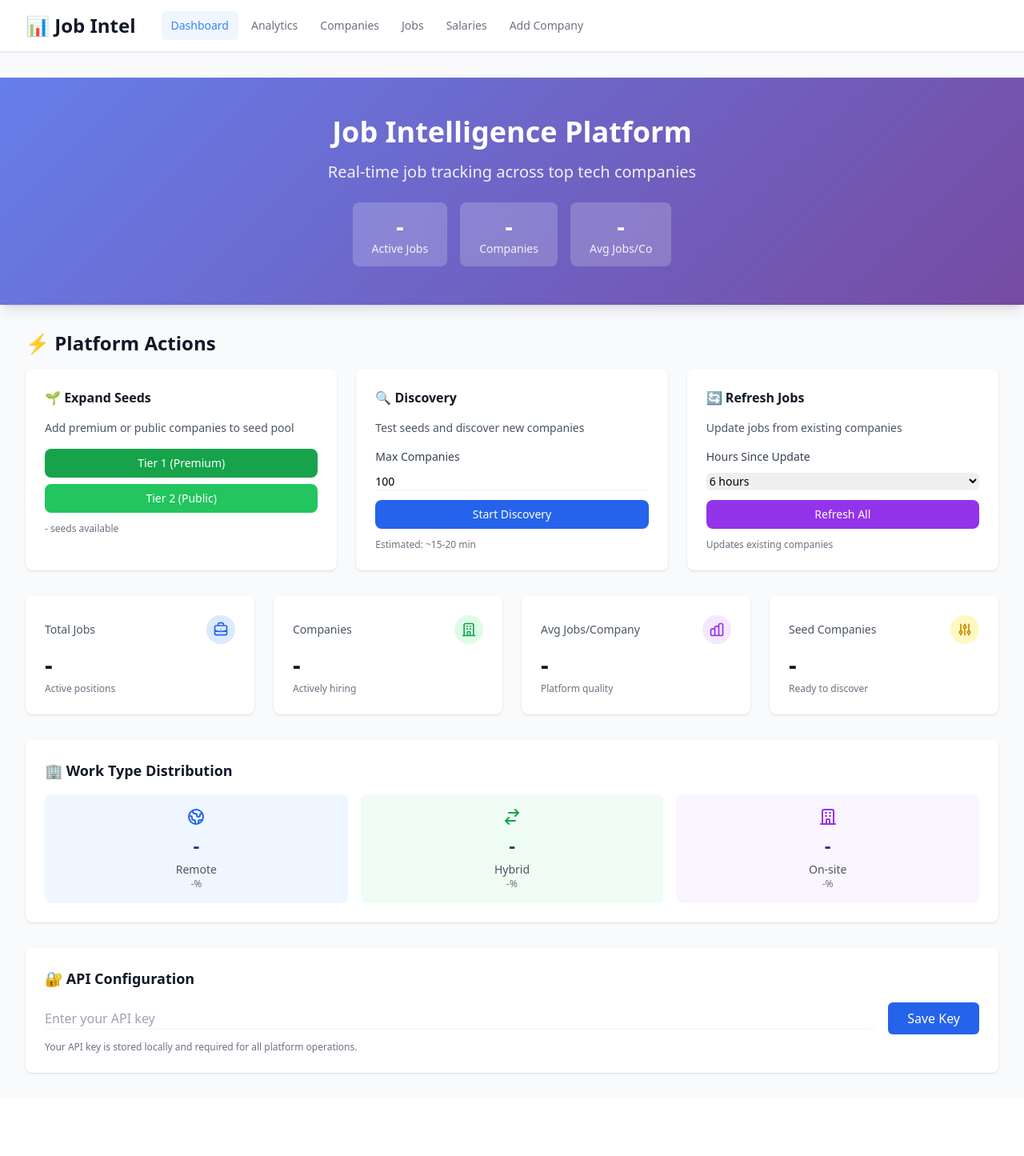
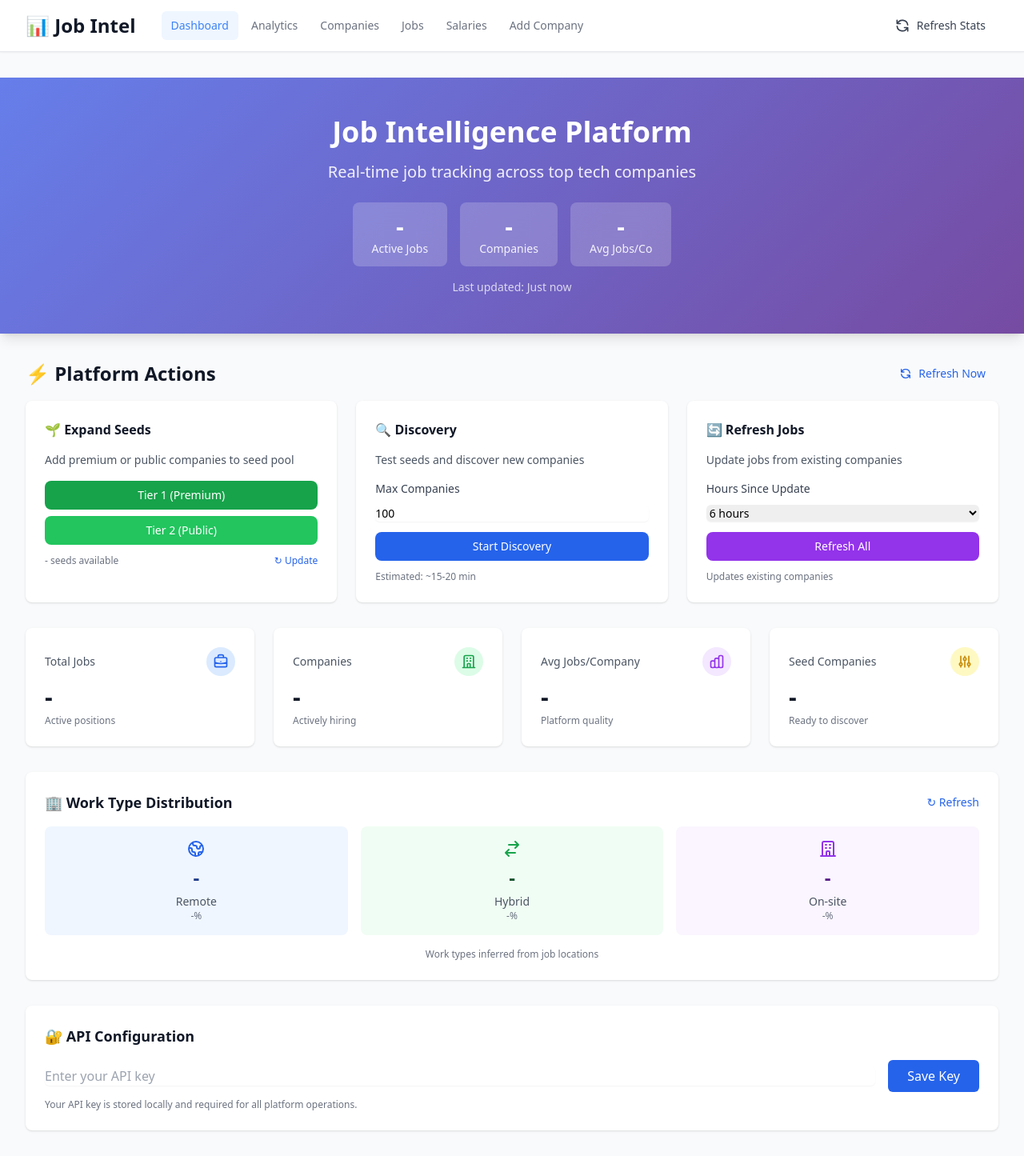
Before and after one commit to andymedici/Job-tracker, a Flask app: page /dashboard in a window 1280 px wide. Shown: the whole page at 80% size. Before the commit the page ends 1343 px from the top, so only its background shows below. Run offline with Flask 3, Linux system fonts and the light colour scheme; some libraries are stand-ins or nearby versions.

Commit message:
Update dashboard.html

```diff
--- a/templates/dashboard.html
+++ b/templates/dashboard.html
@@ -14,6 +14,17 @@
         .nav-link.active { color: #3b82f6; background-color: #eff6ff; }
         .action-btn { transition: all 0.2s ease; }
         .action-btn:hover { transform: scale(1.02); }
+        .refresh-btn {
+            animation: spin 1s linear infinite;
+            display: inline-block;
+        }
+        .refresh-btn.spinning {
+            animation: spin 1s linear infinite;
+        }
+        @keyframes spin {
+            from { transform: rotate(0deg); }
+            to { transform: rotate(360deg); }
+        }
     </style>
 </head>
 <body class="bg-gray-50">
@@ -31,6 +42,15 @@
                         <a href="/salary-insights" class="nav-link px-3 py-2 rounded-md text-sm font-medium">Salaries</a>
                         <a href="/submit-seed" class="nav-link px-3 py-2 rounded-md text-sm font-medium">Add Company</a>
                     </div>
+                </div>
+                <!-- Manual Refresh Button in Nav -->
+                <div class="flex items-center">
+                    <button id="nav-refresh-btn" class="flex items-center space-x-2 px-4 py-2 text-sm font-medium text-gray-700 hover:text-gray-900 hover:bg-gray-100 rounded-md transition">
+                        <svg id="nav-refresh-icon" class="w-5 h-5" fill="none" stroke="currentColor" viewBox="0 0 24 24">
+                            <path stroke-linecap="round" stroke-linejoin="round" stroke-width="2" d="M4 4v5h.582m15.356 2A8.001 8.001 0 004.582 9m0 0H9m11 11v-5h-.581m0 0a8.003 8.003 0 01-15.357-2m15.357 2H15"></path>
+                        </svg>
+                        <span>Refresh Stats</span>
+                    </button>
                 </div>
             </div>
         </div>
@@ -56,6 +76,10 @@
                         <div class="text-sm opacity-90">Avg Jobs/Co</div>
                     </div>
                 </div>
+                <!-- Last Updated Timestamp -->
+                <div class="mt-4 text-white text-sm opacity-75">
+                    Last updated: <span id="last-updated">Just now</span>
+                </div>
             </div>
         </div>
     </div>
@@ -65,7 +89,15 @@
 
         <!-- Platform Actions -->
         <div class="mb-8">
-            <h2 class="text-2xl font-bold text-gray-900 mb-4">⚡ Platform Actions</h2>
+            <div class="flex justify-between items-center mb-4">
+                <h2 class="text-2xl font-bold text-gray-900">⚡ Platform Actions</h2>
+                <button id="inline-refresh-btn" class="flex items-center space-x-2 px-4 py-2 text-sm font-medium text-blue-600 hover:text-blue-800 hover:bg-blue-50 rounded-md transition">
+                    <svg id="inline-refresh-icon" class="w-4 h-4" fill="none" stroke="currentColor" viewBox="0 0 24 24">
+                        <path stroke-linecap="round" stroke-linejoin="round" stroke-width="2" d="M4 4v5h.582m15.356 2A8.001 8.001 0 004.582 9m0 0H9m11 11v-5h-.581m0 0a8.003 8.003 0 01-15.357-2m15.357 2H15"></path>
+                    </svg>
+                    <span>Refresh Now</span>
+                </button>
+            </div>
             <div class="grid grid-cols-1 md:grid-cols-3 gap-6">
                 <!-- Expand Seeds -->
                 <div class="bg-white rounded-lg shadow p-6">
@@ -79,8 +111,11 @@
                             Tier 2 (Public)
                         </button>
                     </div>
-                    <div class="mt-3 text-xs text-gray-500">
-                        <span id="seed-count">-</span> seeds available
+                    <div class="mt-3 text-xs text-gray-500 flex items-center justify-between">
+                        <span><span id="seed-count">-</span> seeds available</span>
+                        <button id="seed-refresh-btn" class="text-blue-600 hover:text-blue-800 font-medium">
+                            ↻ Update
+                        </button>
                     </div>
                 </div>
 
@@ -181,7 +216,12 @@
 
         <!-- Work Type Distribution -->
         <div class="bg-white rounded-lg shadow p-6 mb-8">
-            <h2 class="text-lg font-semibold text-gray-900 mb-4">🏢 Work Type Distribution</h2>
+            <div class="flex justify-between items-center mb-4">
+                <h2 class="text-lg font-semibold text-gray-900">🏢 Work Type Distribution</h2>
+                <button id="work-type-refresh-btn" class="text-sm text-blue-600 hover:text-blue-800 font-medium">
+                    ↻ Refresh
+                </button>
+            </div>
             <div class="grid grid-cols-3 gap-4">
                 <div class="text-center p-4 bg-blue-50 rounded-lg">
                     <div class="flex items-center justify-center mb-2">
@@ -213,6 +253,9 @@
                     <p class="text-sm text-gray-600 mt-1">On-site</p>
                     <p class="text-xs text-gray-500" id="onsite-percent">-%</p>
                 </div>
+            </div>
+            <div class="mt-4 text-xs text-center text-gray-500" id="work-type-note">
+                Work types inferred from job locations
             </div>
         </div>
 
@@ -272,6 +315,13 @@
             }, 5000);
         }
 
+        // Update last updated timestamp
+        function updateTimestamp() {
+            const now = new Date();
+            const timeStr = now.toLocaleTimeString('en-US', { hour: '2-digit', minute: '2-digit' });
+            document.getElementById('last-updated').textContent = timeStr;
+        }
+
         // API request helper
         async function apiRequest(endpoint, options = {}) {
             try {
@@ -321,6 +371,7 @@
                 const remote = workTypes.remote || 0;
                 const hybrid = workTypes.hybrid || 0;
                 const onsite = workTypes.onsite || 0;
+                const unknown = workTypes.unknown || 0;
                 const total = remote + hybrid + onsite || 1;
 
                 document.getElementById('remote-count').textContent = remote.toLocaleString();
@@ -331,6 +382,9 @@
                 document.getElementById('hybrid-percent').textContent = ((hybrid / total) * 100).toFixed(1) + '%';
                 document.getElementById('onsite-percent').textContent = ((onsite / total) * 100).toFixed(1) + '%';
 
+                // Update timestamp
+                updateTimestamp();
+
             } catch (error) {
                 console.error('Failed to load stats:', error);
                 if (error.message.includes('401') || error.message.includes('403')) {
@@ -338,6 +392,46 @@
                 }
             }
         }
+
+        // Manual refresh with animation
+        async function manualRefresh(buttonId, iconId) {
+            const button = document.getElementById(buttonId);
+            const icon = document.getElementById(iconId);
+
+            // Add spinning animation
+            icon.classList.add('spinning');
+            button.disabled = true;
+
+            try {
+                await loadStats();
+                showAlert('✅ Stats refreshed successfully!', 'success');
+            } catch (error) {
+                showAlert('❌ Failed to refresh stats', 'error');
+            } finally {
+                // Remove spinning animation
+                setTimeout(() => {
+                    icon.classList.remove('spinning');
+                    button.disabled = false;
+                }, 500);
+            }
+        }
+
+        // Refresh button event listeners
+        document.getElementById('nav-refresh-btn').addEventListener('click', () => {
+            manualRefresh('nav-refresh-btn', 'nav-refresh-icon');
+        });
+
+        document.getElementById('inline-refresh-btn').addEventListener('click', () => {
+            manualRefresh('inline-refresh-btn', 'inline-refresh-icon');
+        });
+
+        document.getElementById('seed-refresh-btn').addEventListener('click', () => {
+            manualRefresh('seed-refresh-btn', 'inline-refresh-icon');
+        });
+
+        document.getElementById('work-type-refresh-btn').addEventListener('click', () => {
+            manualRefresh('work-type-refresh-btn', 'inline-refresh-icon');
+        });
 
         // Expand Tier 1 Seeds
         document.getElementById('expand-tier1-btn').addEventListener('click', async () => {
@@ -350,8 +444,9 @@
             try {
                 showAlert('🌱 Expanding Tier 1 seeds...', 'info');
                 const result = await apiRequest('/api/seeds/expand?tier=1', { method: 'POST' });
-                showAlert(`✅ Tier 1 expansion started! Check back in 2-3 minutes.`, 'success');
-                setTimeout(() => loadStats(), 3000);
+                showAlert(`✅ Tier 1 expansion started! Refresh stats in 2-3 minutes.`, 'success');
+                // Auto-refresh after 3 minutes
+                setTimeout(() => loadStats(), 180000);
             } catch (error) {
                 showAlert(`Error: ${error.message}`, 'error');
             }
@@ -368,8 +463,9 @@
             try {
                 showAlert('📊 Expanding Tier 2 seeds...', 'info');
                 const result = await apiRequest('/api/seeds/expand?tier=2', { method: 'POST' });
-                showAlert(`✅ Tier 2 expansion started! Check back in 3-5 minutes.`, 'success');
-                setTimeout(() => loadStats(), 5000);
+                showAlert(`✅ Tier 2 expansion started! Refresh stats in 3-5 minutes.`, 'success');
+                // Auto-refresh after 5 minutes
+                setTimeout(() => loadStats(), 300000);
             } catch (error) {
                 showAlert(`Error: ${error.message}`, 'error');
             }
@@ -387,8 +483,9 @@
             try {
                 showAlert(`🔍 Starting discovery (${limit} companies)...`, 'info');
                 const result = await apiRequest(`/api/collect?max_companies=${limit}`, { method: 'POST' });
-                showAlert(`✅ Discovery started! Check back in 15-30 minutes.`, 'success');
-                setTimeout(() => loadStats(), 10000);
+                showAlert(`✅ Discovery started! Refresh stats in 15-30 minutes.`, 'success');
+                // Auto-refresh after 20 minutes
+                setTimeout(() => loadStats(), 1200000);
             } catch (error) {
                 showAlert(`Error: ${error.message}`, 'error');
             }
@@ -407,7 +504,8 @@
                 showAlert('🔄 Refreshing jobs...', 'info');
                 const result = await apiRequest(`/api/refresh?hours=${hours}`, { method: 'POST' });
                 showAlert(`✅ Refresh started! Check back in 10-15 minutes.`, 'success');
-                setTimeout(() => loadStats(), 10000);
+                // Auto-refresh after 15 minutes
+                setTimeout(() => loadStats(), 900000);
             } catch (error) {
                 showAlert(`Error: ${error.message}`, 'error');
             }
```
